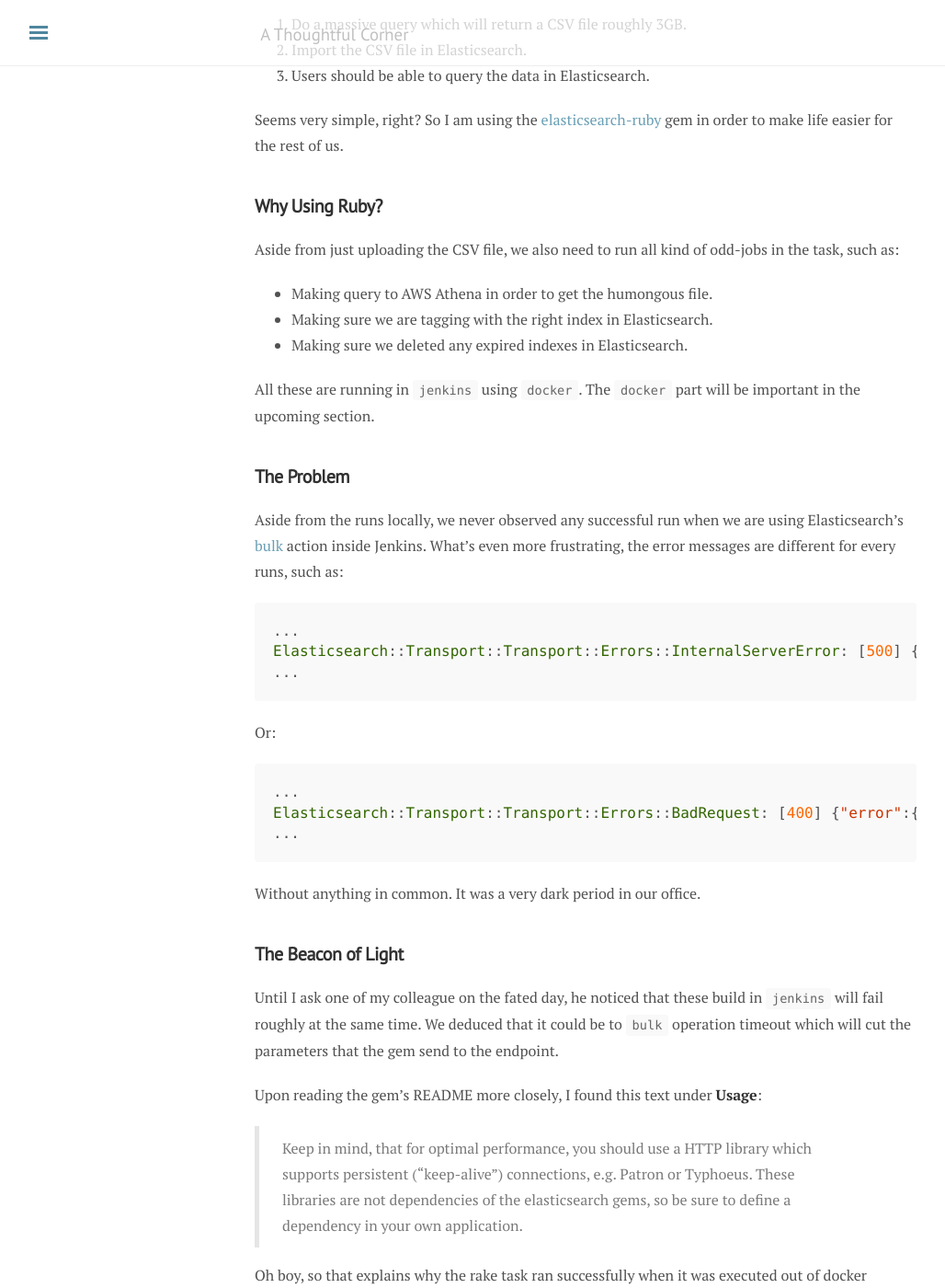
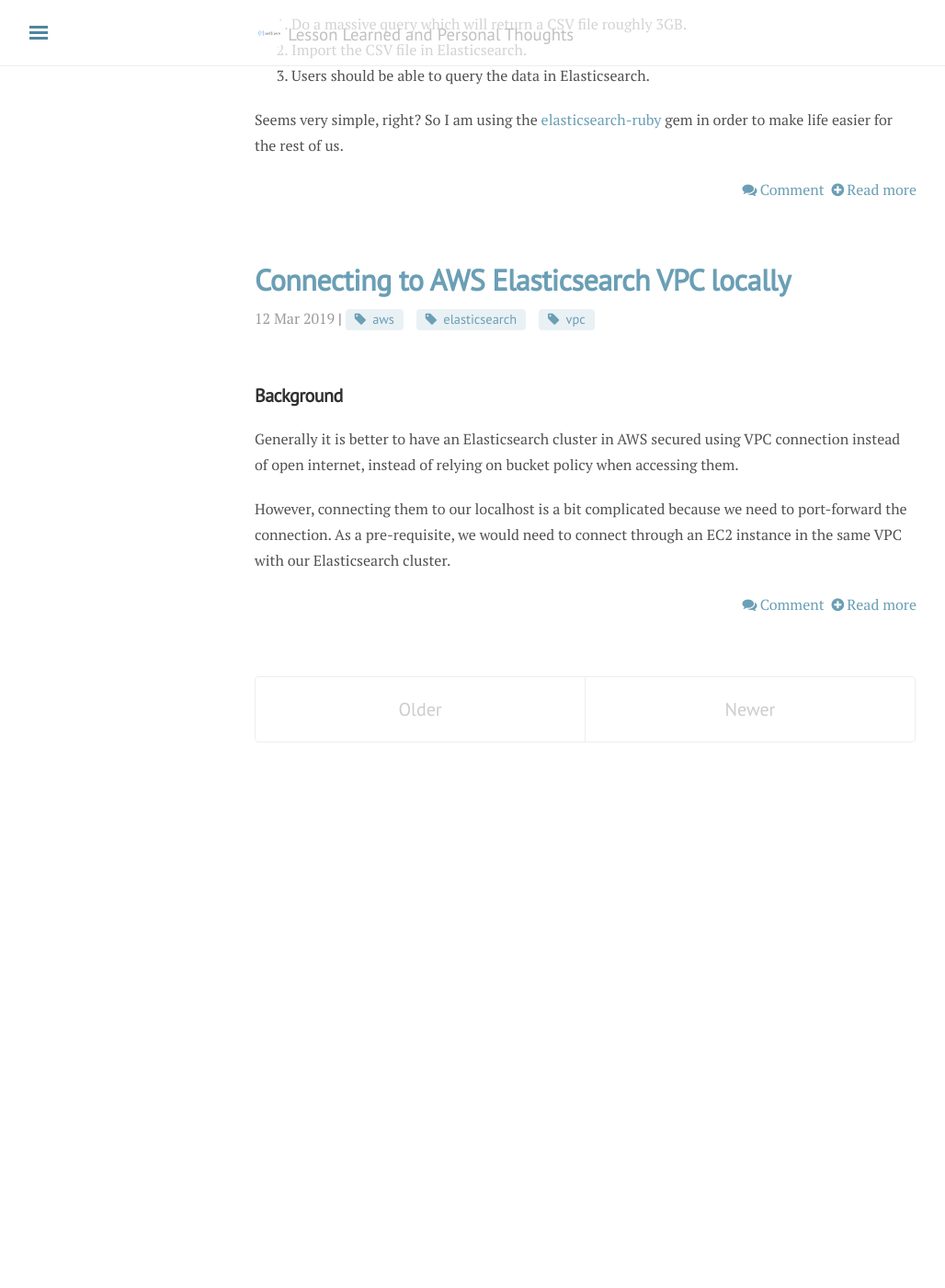
Before and after one commit to and1zero/and1zero.github.io, a Jekyll site: the page built from blog/index.html, in a window 1280 px wide and 1400 px high, scrolled down 373 px. Shown: the whole window at 92% size, without its empty margins (3-1031 px from the left). Built offline with Jekyll 4.4.1, drawn with Linux system fonts in a browser that asks for light colours; nearby versions of some CDN libraries; the list of posts is cut into pages by our own code; comment, search, counter and statistics services are not loaded; after the commit the page ends 1240 px from its top, so only the background shows below that; some of the changed text lies outside the part shown.

Commit message:
Add one more blog and logo + favicons

````diff
--- a/_config.yml
+++ b/_config.yml
@@ -1,8 +1,8 @@
 # Site Info
-title: and10
-tagline: 'A Thoughtful Corner'
-description: 'Sometimes doing the wrong things for the right reasons'
+title: and1zero
+description: 'Lesson Learned and Personal Thoughts'
 url: https://and1zero.github.io
+logo: /public/logo.svg
 
 # Site Configurations
 plugins:
@@ -23,14 +23,14 @@ permalink: pretty
 # About/contact
 author:
   name: Andi Susanto
-  description: An eternal student
+  description: A seeker of knowledge
   gravatar: 5e382ffbca80a385b3c7ef9917dfd9a2
   url: https://and1zero.github.io
   contact:
-    email: https://mailhide.io/e/oxS3l
+    linkedin: https://www.linkedin.com/in/andisusanto
     github: https://github.com/and1zero
     gitlab: https://gitlab.com/and1zero
-    linkedin: https://www.linkedin.com/in/andisusanto
+    email: https://mailhide.io/e/oxS3l
 
 # Custom vars
 version: 1.0.0
--- a/_includes/head.html
+++ b/_includes/head.html
@@ -10,7 +10,7 @@
 
   <title>
     {% if page.title == "Home" %}
-      {{ site.title }} &middot; {{ site.tagline }}
+      {{ site.title }} &middot; {{ site.description }}
     {% else %}
       {{ page.title }} &middot; {{ site.title }}
     {% endif %}
--- a/_layouts/default.html
+++ b/_layouts/default.html
@@ -15,7 +15,7 @@
             <a href="{{ site.baseurl }}/" title="Home" title="{{ site.title }}">
               <img class="masthead-logo" src="{{ site.baseurl }}{{ site.logo }}"/>
             </a>
-            <small>{{ site.tagline }}</small>
+            <small>{{ site.description }}</small>
           </h3>
         </div>
       </div>
--- a/_layouts/post.html
+++ b/_layouts/post.html
@@ -15,6 +15,7 @@ layout: default
   </article>
 </div>
 
+{% if site.related_posts %}
 <div class="related">
   <h2>Related Posts</h2>
   <ul class="related-posts">
@@ -30,6 +31,7 @@ layout: default
     {% endfor %}
   </ul>
 </div>
+{% endif %}
 
 {% if site.disqus_short_name %}
 <div class="comments">
--- /dev/null
+++ b/_posts/2019-03-12-connecting-to-aws-elasticsearch-vpc-locally.md
@@ -0,0 +1,48 @@
+---
+layout: post
+title: "Connecting to AWS Elasticsearch VPC locally"
+description: "Using Ruby Elasticsearch gem for the bulk actions might not be working when we are using the default configuration. This article will try to shed a light on that."
+date: 2019-03-12
+category: Tech
+tags: [aws, elasticsearch, vpc]
+---
+
+## Background
+
+Generally it is better to have an Elasticsearch cluster in AWS secured using VPC connection instead of open internet, instead of relying on bucket policy when accessing them.
+
+However, connecting them to our localhost is a bit complicated because we need to port-forward the connection. As a pre-requisite, we would need to connect through an EC2 instance in the same VPC with our Elasticsearch cluster.
+
+<!-- more -->
+
+This is what we would need to execute every time we want to port-forward:
+
+```bash
+ssh -i ~/.ssh/id_rsa -N 9200:https://your-aws-vpc.us-east-1.es.amazonaws.com:443 ec2-user:your-ec2-instance.us-east-1.amazonaws.com
+```
+
+## Solution
+
+I stumbled upon [this post](https://www.jeremydaly.com/access-aws-vpc-based-elasticsearch-cluster-locally/) while trying to search for a more painless way to connect to the Elasticsearch cluster. In a nutshell, it's just as simple as:
+
+1. Add a configuration in your SSH config file (`~/.ssh.config`)
+```bash
+# Elasticsearch Tunnel
+Host estunnel
+HostName your-ec2-instance.us-east-1.amazonaws.com # your EC2 server's public IP address or host
+User ec2-user
+IdentitiesOnly yes
+IdentityFile ~/.ssh/MY-KEY.pem # private key you're using to connect to the EC2 instance
+LocalForward 9200 your-aws-vpc.us-east-1.es.amazonaws.com:443
+```
+
+2. Once we have the configuration, port-forwarding is now as simple as:
+```bash
+$ ssh -N estunnel
+```
+
+3. And now we can access the Elasticsearch cluster from **https://localhost:9200** in the browser, ignoring the SSL certificate warning.
+
+## Reference
+
+[https://www.jeremydaly.com/access-aws-vpc-based-elasticsearch-cluster-locally/](https://www.jeremydaly.com/access-aws-vpc-based-elasticsearch-cluster-locally/)
--- a/_posts/2019-03-16-ruby-elasticsearch-bulk-upload.md
+++ b/_posts/2019-03-16-ruby-elasticsearch-bulk-upload.md
@@ -16,6 +16,8 @@ I was tasked with doing some data transforming job which needs to be stored in a
 3. Users should be able to query the data in Elasticsearch.
 
 Seems very simple, right? So I am using the [elasticsearch-ruby](https://github.com/elastic/elasticsearch-ruby) gem in order to make life easier for the rest of us.
+
+<!-- more -->
 
 ## Why Using Ruby?
 
--- a/index.html
+++ b/index.html
@@ -1,6 +1,6 @@
 ---
 layout: default
-title: 10
+title: Home
 ---
 <div>
   <h1>Hi there, I'm Andi!</h1>
````
Also changed, not shown: public/favicons/android-chrome-192x192.png, public/favicons/android-chrome-512x512.png, public/favicons/apple-touch-icon.png, public/favicons/favicon-16x16.png, public/favicons/favicon-32x32.png, public/favicons/favicon.ico, public/logo.svg (added). Lines whose indentation alone changed are shown as unchanged.
